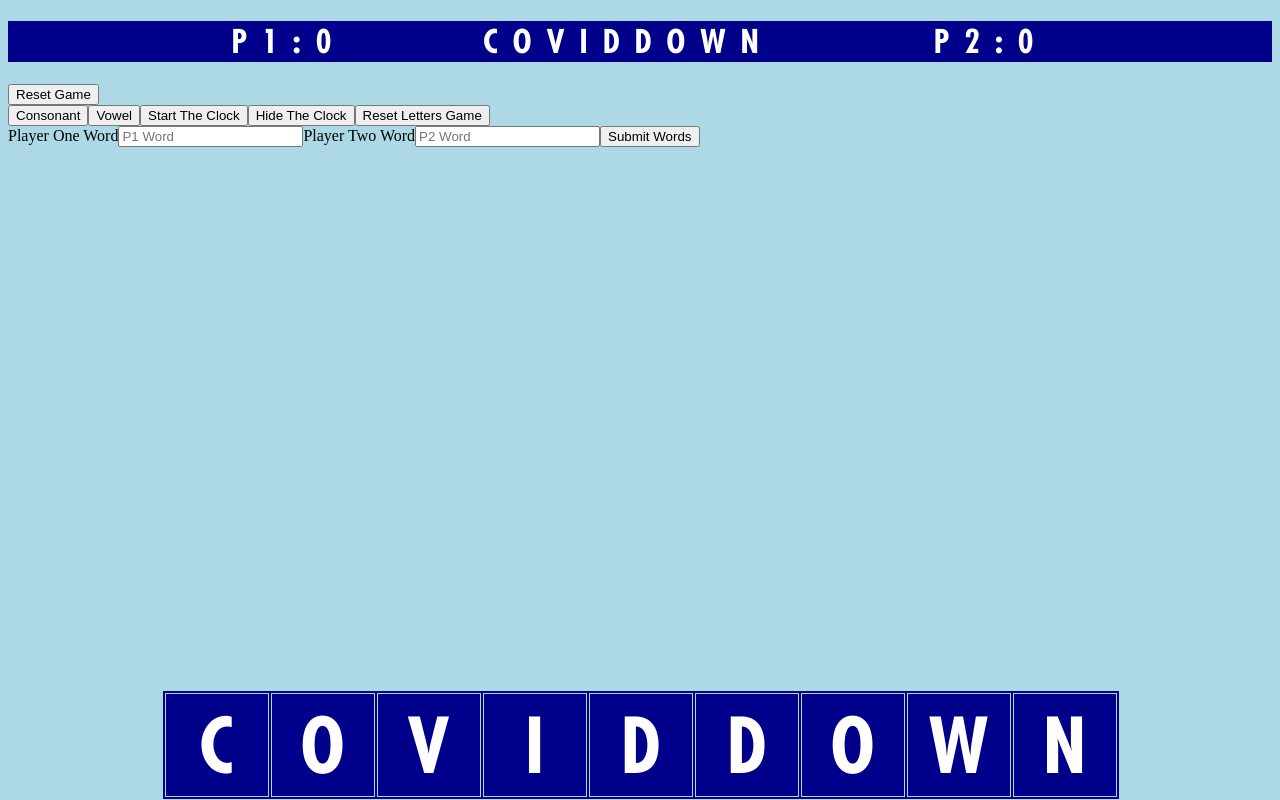
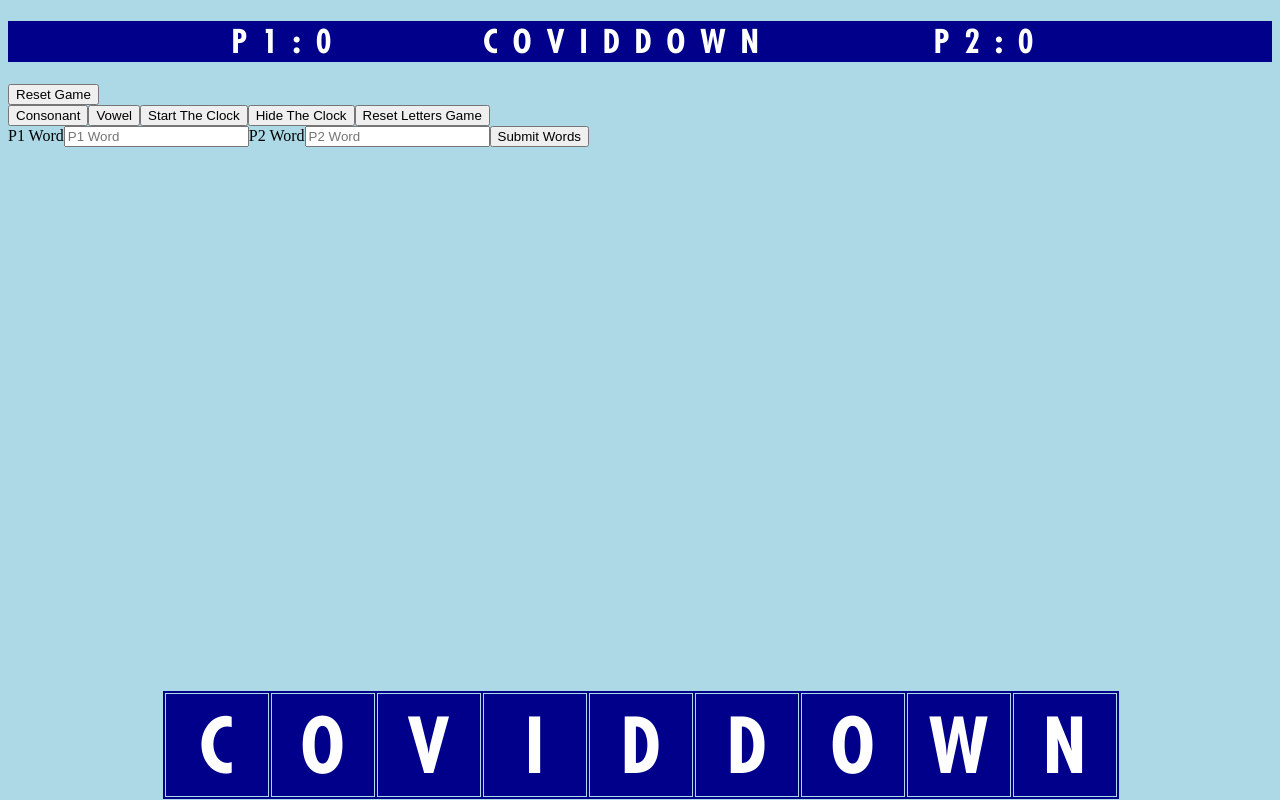
Before and after one commit to batespcm/covid-down-react, a React (Create React App) app: page / in a window 1280 px wide. Built offline with nearby package versions, Linux system fonts and the light colour scheme.

Commit message:
text changes on letters game to Players

```diff
--- a/src/App.css
+++ b/src/App.css
@@ -4,9 +4,9 @@ body {
 
 .countDownClock {
   position: relative;
-  right: 40%;
-  left: 40%;
-  bottom: 100px;
+  right: 10%;
+  left: 70%;
+  bottom: 140px;
 }
 
 .footerTable {
--- a/src/components/LettersScoreForm.js
+++ b/src/components/LettersScoreForm.js
@@ -32,13 +32,13 @@ class LettersScoreForm extends React.Component {
   render() {
     return (
       <form onSubmit={this.handleScoreDistribution}>
-        <label>Player One Word</label>
+        <label>P1 Word</label>
         <input
           name="playerOneWord"
           onChange={this.addWordToState}
           placeholder="P1 Word"
         />
-        <label>Player Two Word</label>
+        <label>P2 Word</label>
         <input
           name="playerTwoWord"
           onChange={this.addWordToState}
```
